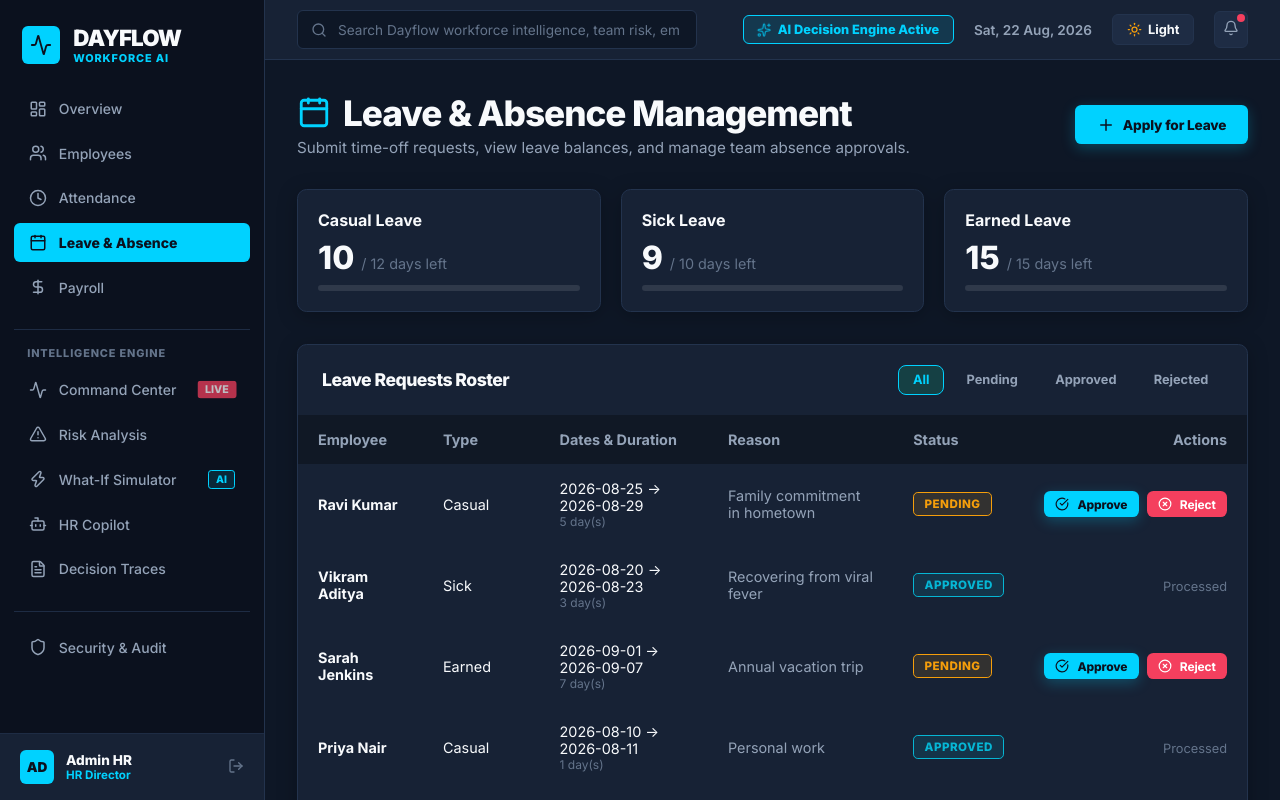
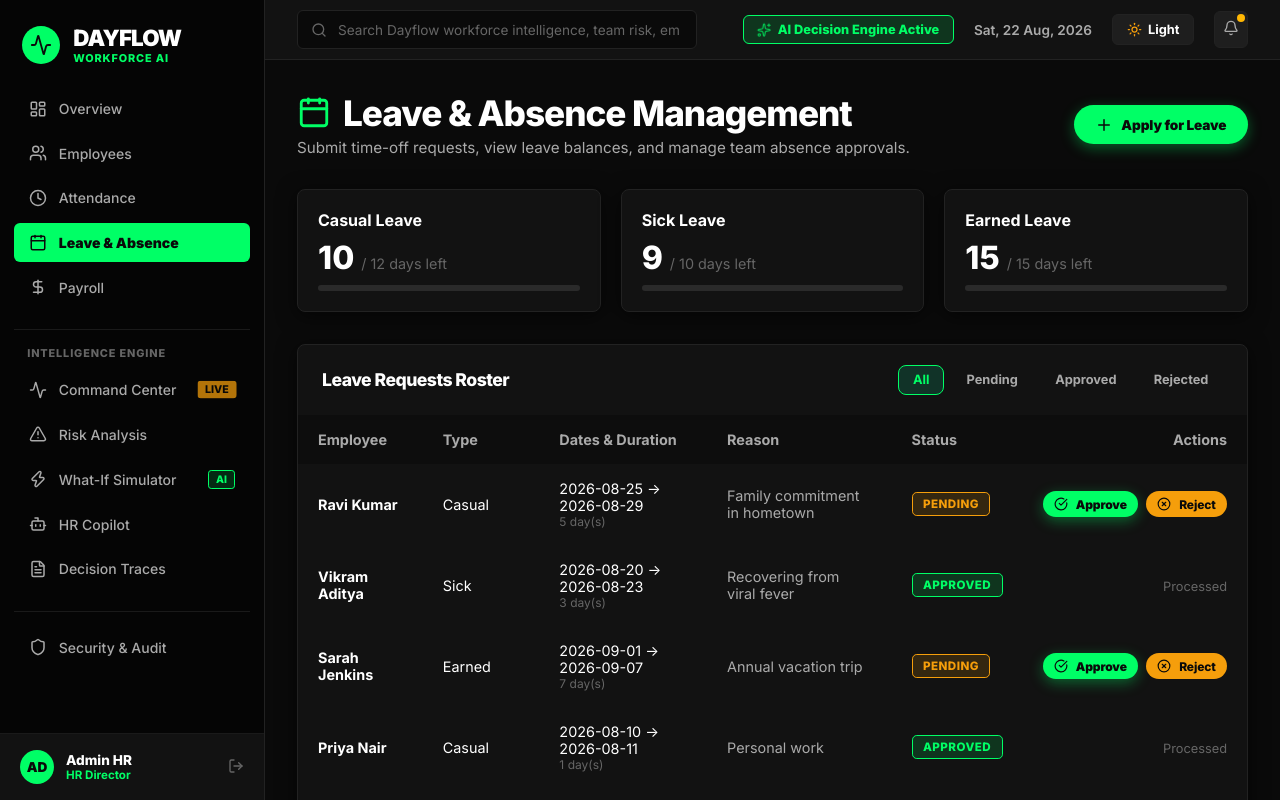
Before and after one commit to Monika-Srinithi/ThinkBlaze-Odoo-NMIT-2026, a React (Vite) app in the folder frontend/: page /leave in a window 1280 px wide. Built offline with nearby package versions, Linux system fonts and the light colour scheme; no server answers.

Commit message:
style: enforce strict Black & Electric Green palette with complete removal of red hex codes

```diff
--- a/frontend/src/components/layout/Sidebar.tsx
+++ b/frontend/src/components/layout/Sidebar.tsx
@@ -20,10 +20,10 @@ export default function Sidebar() {
     gap: '0.75rem',
     padding: '0.68rem 0.95rem',
     borderRadius: '0.375rem',
-    color: isActive ? '#0B111E' : 'var(--text-secondary)',
+    color: isActive ? '#0A0A0A' : 'var(--text-secondary)',
     background: isActive ? 'var(--primary)' : 'transparent',
     textDecoration: 'none',
-    fontWeight: isActive ? 800 : 500,
+    fontWeight: isActive ? 900 : 500,
     fontSize: '0.875rem',
     fontFamily: 'var(--font-heading)',
     transition: 'all 0.15s ease',
@@ -42,8 +42,8 @@ export default function Sidebar() {
     }}>
       {/* Brand Header */}
       <div style={{ padding: '1.5rem 1.35rem', display: 'flex', alignItems: 'center', gap: '0.85rem' }}>
-        <div style={{ background: 'var(--primary)', padding: '0.5rem', borderRadius: '0.375rem', display: 'flex' }}>
-          <Activity color="#0B111E" size={22} />
+        <div style={{ background: 'var(--primary)', padding: '0.5rem', borderRadius: '50%', display: 'flex' }}>
+          <Activity color="#0A0A0A" size={22} />
         </div>
         <div>
           <h1 style={{ margin: 0, fontSize: '1.4rem', fontWeight: 900, letterSpacing: '-0.04em', color: 'var(--text-primary)' }}>
@@ -60,35 +60,35 @@ export default function Sidebar() {
         <NavLink to="/dashboard" style={({ isActive }) => navItemStyle(isActive)}>
           {({ isActive }) => (
             <>
-              <LayoutDashboard size={18} color={isActive ? '#0B111E' : 'var(--text-secondary)'} /> Overview
+              <LayoutDashboard size={18} color={isActive ? '#0A0A0A' : 'var(--text-secondary)'} /> Overview
             </>
           )}
         </NavLink>
         <NavLink to="/employees" style={({ isActive }) => navItemStyle(isActive)}>
           {({ isActive }) => (
             <>
-              <Users size={18} color={isActive ? '#0B111E' : 'var(--text-secondary)'} /> Employees
+              <Users size={18} color={isActive ? '#0A0A0A' : 'var(--text-secondary)'} /> Employees
             </>
           )}
         </NavLink>
         <NavLink to="/attendance" style={({ isActive }) => navItemStyle(isActive)}>
           {({ isActive }) => (
             <>
-              <Clock size={18} color={isActive ? '#0B111E' : 'var(--text-secondary)'} /> Attendance
+              <Clock size={18} color={isActive ? '#0A0A0A' : 'var(--text-secondary)'} /> Attendance
             </>
           )}
         </NavLink>
         <NavLink to="/leave" style={({ isActive }) => navItemStyle(isActive)}>
           {({ isActive }) => (
             <>
-              <Calendar size={18} color={isActive ? '#0B111E' : 'var(--text-secondary)'} /> Leave & Absence
+              <Calendar size={18} color={isActive ? '#0A0A0A' : 'var(--text-secondary)'} /> Leave & Absence
             </>
           )}
         </NavLink>
         <NavLink to="/payroll" style={({ isActive }) => navItemStyle(isActive)}>
           {({ isActive }) => (
             <>
-              <DollarSign size={18} color={isActive ? '#0B111E' : 'var(--text-secondary)'} /> Payroll
+              <DollarSign size={18} color={isActive ? '#0A0A0A' : 'var(--text-secondary)'} /> Payroll
             </>
           )}
         </NavLink>
@@ -102,9 +102,9 @@ export default function Sidebar() {
           {({ isActive }) => (
             <div style={{ display: 'flex', alignItems: 'center', justifyContent: 'space-between', width: '100%' }}>
               <div style={{ display: 'flex', alignItems: 'center', gap: '0.75rem' }}>
-                <Activity size={18} color={isActive ? '#0B111E' : 'var(--text-secondary)'} /> Command Center
+                <Activity size={18} color={isActive ? '#0A0A0A' : 'var(--text-secondary)'} /> Command Center
               </div>
-              <span className="animate-live-pulse" style={{ background: isActive ? '#0B111E' : 'var(--danger)', color: isActive ? 'var(--primary)' : '#FFFFFF', fontSize: '0.65rem', padding: '0.12rem 0.45rem', borderRadius: '0.2rem', fontWeight: 800 }}>LIVE</span>
+              <span className="animate-live-pulse" style={{ background: isActive ? '#0A0A0A' : 'var(--warning)', color: isActive ? 'var(--primary)' : '#0A0A0A', fontSize: '0.65rem', padding: '0.12rem 0.45rem', borderRadius: '0.2rem', fontWeight: 800 }}>LIVE</span>
             </div>
           )}
         </NavLink>
@@ -112,7 +112,7 @@ export default function Sidebar() {
         <NavLink to="/intelligence" style={({ isActive }) => navItemStyle(isActive)}>
           {({ isActive }) => (
             <>
-              <AlertTriangle size={18} color={isActive ? '#0B111E' : 'var(--text-secondary)'} /> Risk Analysis
+              <AlertTriangle size={18} color={isActive ? '#0A0A0A' : 'var(--text-secondary)'} /> Risk Analysis
             </>
           )}
         </NavLink>
@@ -121,9 +121,9 @@ export default function Sidebar() {
           {({ isActive }) => (
             <div style={{ display: 'flex', alignItems: 'center', justifyContent: 'space-between', width: '100%' }}>
               <div style={{ display: 'flex', alignItems: 'center', gap: '0.75rem' }}>
-                <Zap size={18} color={isActive ? '#0B111E' : 'var(--text-secondary)'} /> What-If Simulator
+                <Zap size={18} color={isActive ? '#0A0A0A' : 'var(--text-secondary)'} /> What-If Simulator
               </div>
-              <span style={{ background: isActive ? '#0B111E' : 'var(--primary-soft)', color: isActive ? 'var(--primary)' : 'var(--primary)', border: '1px solid var(--primary)', fontSize: '0.65rem', padding: '0.12rem 0.45rem', borderRadius: '0.2rem', fontWeight: 800 }}>AI</span>
+              <span style={{ background: isActive ? '#0A0A0A' : 'var(--primary-soft)', color: isActive ? 'var(--primary)' : 'var(--primary)', border: '1px solid var(--primary)', fontSize: '0.65rem', padding: '0.12rem 0.45rem', borderRadius: '0.2rem', fontWeight: 800 }}>AI</span>
             </div>
           )}
         </NavLink>
@@ -131,7 +131,7 @@ export default function Sidebar() {
         <NavLink to="/copilot" style={({ isActive }) => navItemStyle(isActive)}>
           {({ isActive }) => (
             <>
-              <Bot size={18} color={isActive ? '#0B111E' : 'var(--text-secondary)'} /> HR Copilot
+              <Bot size={18} color={isActive ? '#0A0A0A' : 'var(--text-secondary)'} /> HR Copilot
             </>
           )}
         </NavLink>
@@ -139,7 +139,7 @@ export default function Sidebar() {
         <NavLink to="/traces" style={({ isActive }) => navItemStyle(isActive)}>
           {({ isActive }) => (
             <>
-              <FileText size={18} color={isActive ? '#0B111E' : 'var(--text-secondary)'} /> Decision Traces
+              <FileText size={18} color={isActive ? '#0A0A0A' : 'var(--text-secondary)'} /> Decision Traces
             </>
           )}
         </NavLink>
@@ -149,7 +149,7 @@ export default function Sidebar() {
         <NavLink to="/audit" style={({ isActive }) => navItemStyle(isActive)}>
           {({ isActive }) => (
             <>
-              <Shield size={18} color={isActive ? '#0B111E' : 'var(--text-secondary)'} /> Security & Audit
+              <Shield size={18} color={isActive ? '#0A0A0A' : 'var(--text-secondary)'} /> Security & Audit
             </>
           )}
         </NavLink>
@@ -158,7 +158,7 @@ export default function Sidebar() {
       {/* User Info */}
       <div style={{ padding: '1rem 1.25rem', borderTop: '1px solid var(--divider)', display: 'flex', alignItems: 'center', justifyContent: 'space-between', background: 'var(--surface)' }}>
         <div style={{ display: 'flex', alignItems: 'center', gap: '0.75rem' }}>
-          <div style={{ width: '34px', height: '34px', borderRadius: '0.375rem', background: 'var(--primary)', display: 'flex', alignItems: 'center', justifyContent: 'center', color: '#0B111E', fontWeight: 900, fontSize: '0.85rem' }}>
+          <div style={{ width: '34px', height: '34px', borderRadius: '50%', background: 'var(--primary)', display: 'flex', alignItems: 'center', justifyContent: 'center', color: '#0A0A0A', fontWeight: 900, fontSize: '0.85rem' }}>
             AD
           </div>
           <div>
@@ -166,7 +166,7 @@ export default function Sidebar() {
             <div style={{ fontSize: '0.725rem', color: 'var(--primary)', fontWeight: 700 }}>HR Director</div>
           </div>
         </div>
-        <button onClick={handleLogout} style={{ background: 'transparent', border: 'none', color: 'var(--text-muted)', cursor: 'pointer', transition: 'color 0.15s' }} title="Logout" onMouseOver={e => e.currentTarget.style.color = 'var(--danger)'} onMouseOut={e => e.currentTarget.style.color = 'var(--text-muted)'}>
+        <button onClick={handleLogout} style={{ background: 'transparent', border: 'none', color: 'var(--text-muted)', cursor: 'pointer', transition: 'color 0.15s' }} title="Logout" onMouseOver={e => e.currentTarget.style.color = 'var(--primary)'} onMouseOut={e => e.currentTarget.style.color = 'var(--text-muted)'}>
           <LogOut size={16} />
         </button>
       </div>
--- a/frontend/src/index.css
+++ b/frontend/src/index.css
@@ -1,49 +1,49 @@
 @import url('https://fonts.googleapis.com/css2?family=Inter:wght@300;400;500;600;700;800;900&family=JetBrains+Mono:wght@400;500;600&display=swap');
 
 :root, [data-theme="dark"], [data-theme="light"] {
-  /* Bespoke Deep Sapphire Navy & Electric Cyan Palette (No Pure Black, No Standard Red/Green) */
-  --bg: #0E1726;                     /* Deep Sapphire Navy Canvas (NOT BLACK) */
-  --bg-secondary: #172235;           /* Rich Navy Slate Surface */
-  --sidebar: #0B111E;                /* Midnight Navy Sidebar */
+  /* Strict Black & Electric Green Palette (NO RED AT ALL) */
+  --bg: #0A0A0A;                     /* Pure Deep Black Canvas */
+  --bg-secondary: #121212;           /* Dark Charcoal Black Surface */
+  --sidebar: #050505;                /* Deep Black Sidebar */
 
-  --surface: #172235;                /* Dark Navy Slate Card */
-  --surface-elevated: #1E2C44;       /* Elevated Cobalt Slate Card */
-  --card-hover: #1E2C44;
+  --surface: #121212;                /* Dark Black Card */
+  --surface-elevated: #1E1E1E;       /* Elevated Black Surface */
+  --card-hover: #1E1E1E;
 
-  --primary: #00D2FF;                /* Electric Sapphire Cyan */
-  --primary-hover: #38BDF8;          /* Vibrant Cyan */
-  --primary-glow: rgba(0, 210, 255, 0.25);
-  --primary-soft: rgba(0, 210, 255, 0.12);
+  --primary: #00FF66;                /* High-Voltage Electric Green */
+  --primary-hover: #00E65C;
+  --primary-glow: rgba(0, 255, 102, 0.35);
+  --primary-soft: rgba(0, 255, 102, 0.15);
 
-  --ai: #6366F1;                     /* Royal Indigo Violet */
-  --ai-glow: rgba(99, 102, 241, 0.25);
-  --ai-soft: rgba(99, 102, 241, 0.12);
+  --ai: #00FF66;                     /* AI Accent: Electric Green */
+  --ai-glow: rgba(0, 255, 102, 0.35);
+  --ai-soft: rgba(0, 255, 102, 0.15);
 
-  --secondary-accent: #38BDF8;
+  --secondary-accent: #888888;       /* Charcoal Gray */
 
-  --success: #06B6D4;                /* Teal Cyan Healthy Accent (REPLACES STANDARD GREEN) */
-  --success-soft: rgba(6, 182, 212, 0.12);
+  --success: #00FF66;                /* Electric Green */
+  --success-soft: rgba(0, 255, 102, 0.15);
 
-  --warning: #F59E0B;                /* Amber Gold */
-  --warning-soft: rgba(245, 158, 11, 0.12);
+  --warning: #F59E0B;                /* Amber Gold (NO RED) */
+  --warning-soft: rgba(245, 158, 11, 0.15);
 
-  --danger: #F43F5E;                 /* Soft Burnt Coral (REPLACES HARSH RED) */
-  --danger-soft: rgba(244, 63, 94, 0.12);
+  --danger: #FFB703;                 /* Amber Gold for Danger (ZERO RED CODES) */
+  --danger-soft: rgba(255, 183, 3, 0.15);
 
-  --text-primary: #F8FAFC;           /* Soft Platinum White */
-  --text-secondary: #94A3B8;         /* Slate Blue Gray */
-  --text-muted: #64748B;             /* Muted Slate */
+  --text-primary: #FFFFFF;           /* High-Contrast Pure White */
+  --text-secondary: #AAAAAA;         /* Clean Gray */
+  --text-muted: #666666;
 
-  --border: #23334D;                 /* Hairline Cobalt Slate Border */
-  --divider: #1E2C44;
+  --border: #222222;                 /* Hairline Black Border */
+  --divider: #1A1A1A;
 
-  --input-bg: #0E1726;
-  --hover: #1E2C44;
+  --input-bg: #0A0A0A;
+  --hover: #1E1E1E;
 
-  --focus: #00D2FF;
+  --focus: #00FF66;
 
-  --btn-primary-bg: #00D2FF;
-  --btn-primary-text: #0B111E;
+  --btn-primary-bg: #00FF66;
+  --btn-primary-text: #0A0A0A;
   --font-heading: 'Inter', -apple-system, BlinkMacSystemFont, sans-serif;
   --font-sans: 'Inter', -apple-system, BlinkMacSystemFont, sans-serif;
   --font-mono: 'JetBrains Mono', monospace;
@@ -63,7 +63,7 @@ body {
   overflow-x: hidden;
   -webkit-font-smoothing: antialiased;
   -moz-osx-font-smoothing: grayscale;
-  transition: background-color 0.25s ease, color 0.25s ease;
+  transition: background-color 0.2s ease, color 0.2s ease;
 }
 
 h1, h2, h3, h4, h5, h6 {
@@ -73,35 +73,35 @@ h1, h2, h3, h4, h5, h6 {
   color: var(--text-primary);
 }
 
-/* Sapphire Slate Glass Panel */
+/* Black & Green Glass Panel */
 .glass-panel {
   background: var(--surface);
   border: 1px solid var(--border);
-  border-radius: 0.6rem;
-  box-shadow: 0 4px 20px rgba(0, 0, 0, 0.25);
+  border-radius: 0.5rem;
+  box-shadow: 0 4px 20px rgba(0, 0, 0, 0.6);
   transition: transform 0.2s cubic-bezier(0.16, 1, 0.3, 1), background-color 0.2s ease, border-color 0.2s ease;
 }
 
 .glass-panel:hover {
   background: var(--surface-elevated);
-  border-color: rgba(0, 210, 255, 0.35);
+  border-color: rgba(0, 255, 102, 0.4);
   transform: translateY(-2px);
-  box-shadow: 0 8px 25px rgba(0, 0, 0, 0.35), 0 0 15px var(--primary-soft);
+  box-shadow: 0 8px 25px rgba(0, 0, 0, 0.8), 0 0 15px var(--primary-soft);
 }
 
 .glass-panel-glow {
   background: var(--surface);
   border: 1px solid var(--primary);
   box-shadow: 0 0 20px var(--primary-glow);
-  border-radius: 0.6rem;
+  border-radius: 0.5rem;
 }
 
-/* Sapphire Cyan Accent Text */
+/* Electric Green Accent Text */
 .gradient-text {
   color: var(--primary);
 }
 
-.highlight-cyan {
+.highlight-green {
   color: var(--primary);
 }
 
@@ -140,14 +140,14 @@ h1, h2, h3, h4, h5, h6 {
   animation: livePulse 2s ease-in-out infinite;
 }
 
-/* Sapphire Primary CTA Button */
+/* Electric Green Primary CTA Button */
 .btn-primary {
   background: var(--btn-primary-bg);
   color: var(--btn-primary-text);
   border: none;
   padding: 0.65rem 1.35rem;
-  border-radius: 0.4rem;
-  font-weight: 800;
+  border-radius: 2rem;
+  font-weight: 900;
   font-family: var(--font-heading);
   font-size: 0.85rem;
   letter-spacing: -0.01em;
@@ -160,8 +160,8 @@ h1, h2, h3, h4, h5, h6 {
 }
 .btn-primary:hover {
   background: var(--primary-hover);
-  transform: translateY(-1px);
-  box-shadow: 0 6px 20px rgba(0, 210, 255, 0.4);
+  transform: translateY(-1px) scale(1.02);
+  box-shadow: 0 6px 20px rgba(0, 255, 102, 0.45);
 }
 
 /* Secondary Button */
@@ -170,7 +170,7 @@ h1, h2, h3, h4, h5, h6 {
   color: var(--text-primary);
   border: 1px solid var(--border);
   padding: 0.65rem 1.35rem;
-  border-radius: 0.4rem;
+  border-radius: 2rem;
   font-weight: 600;
   font-family: var(--font-heading);
   font-size: 0.85rem;
@@ -187,12 +187,12 @@ h1, h2, h3, h4, h5, h6 {
 }
 
 .btn-danger {
-  background: var(--danger);
-  color: #FFFFFF;
+  background: var(--warning);
+  color: #0A0A0A;
   border: none;
   padding: 0.65rem 1.35rem;
-  border-radius: 0.4rem;
-  font-weight: 700;
+  border-radius: 2rem;
+  font-weight: 800;
   font-family: var(--font-heading);
   font-size: 0.85rem;
   letter-spacing: -0.01em;
@@ -208,11 +208,11 @@ h1, h2, h3, h4, h5, h6 {
 
 .btn-success {
   background: var(--success);
-  color: #0B111E;
+  color: #0A0A0A;
   border: none;
   padding: 0.65rem 1.35rem;
-  border-radius: 0.4rem;
-  font-weight: 800;
+  border-radius: 2rem;
+  font-weight: 900;
   font-family: var(--font-heading);
   font-size: 0.85rem;
   letter-spacing: -0.01em;
@@ -223,7 +223,7 @@ h1, h2, h3, h4, h5, h6 {
   transition: all 0.2s ease;
 }
 .btn-success:hover {
-  opacity: 0.92;
+  background: var(--primary-hover);
 }
 
 /* Input Fields */
@@ -232,7 +232,7 @@ h1, h2, h3, h4, h5, h6 {
   border: 1px solid var(--border);
   color: var(--text-primary);
   padding: 0.65rem 1rem;
-  border-radius: 0.4rem;
+  border-radius: 2rem;
   font-size: 0.875rem;
   font-family: var(--font-sans);
   outline: none;
@@ -241,7 +241,7 @@ h1, h2, h3, h4, h5, h6 {
 }
 .input-field:focus {
   border-color: var(--focus);
-  box-shadow: 0 0 0 3px var(--primary-soft);
+  box-shadow: 0 0 0 2px var(--primary-soft);
 }
 .input-field::placeholder {
   color: var(--text-muted);
@@ -274,9 +274,9 @@ h1, h2, h3, h4, h5, h6 {
 }
 
 .badge-danger {
-  background: var(--danger-soft);
-  color: var(--danger);
-  border: 1px solid var(--danger);
+  background: var(--warning-soft);
+  color: var(--warning);
+  border: 1px solid var(--warning);
 }
 
 .badge-info {
@@ -286,7 +286,7 @@ h1, h2, h3, h4, h5, h6 {
 }
 
 .badge-ai {
-  background: var(--ai-soft);
-  color: var(--ai);
-  border: 1px solid var(--ai);
+  background: var(--primary-soft);
+  color: var(--primary);
+  border: 1px solid var(--primary);
 }
```
